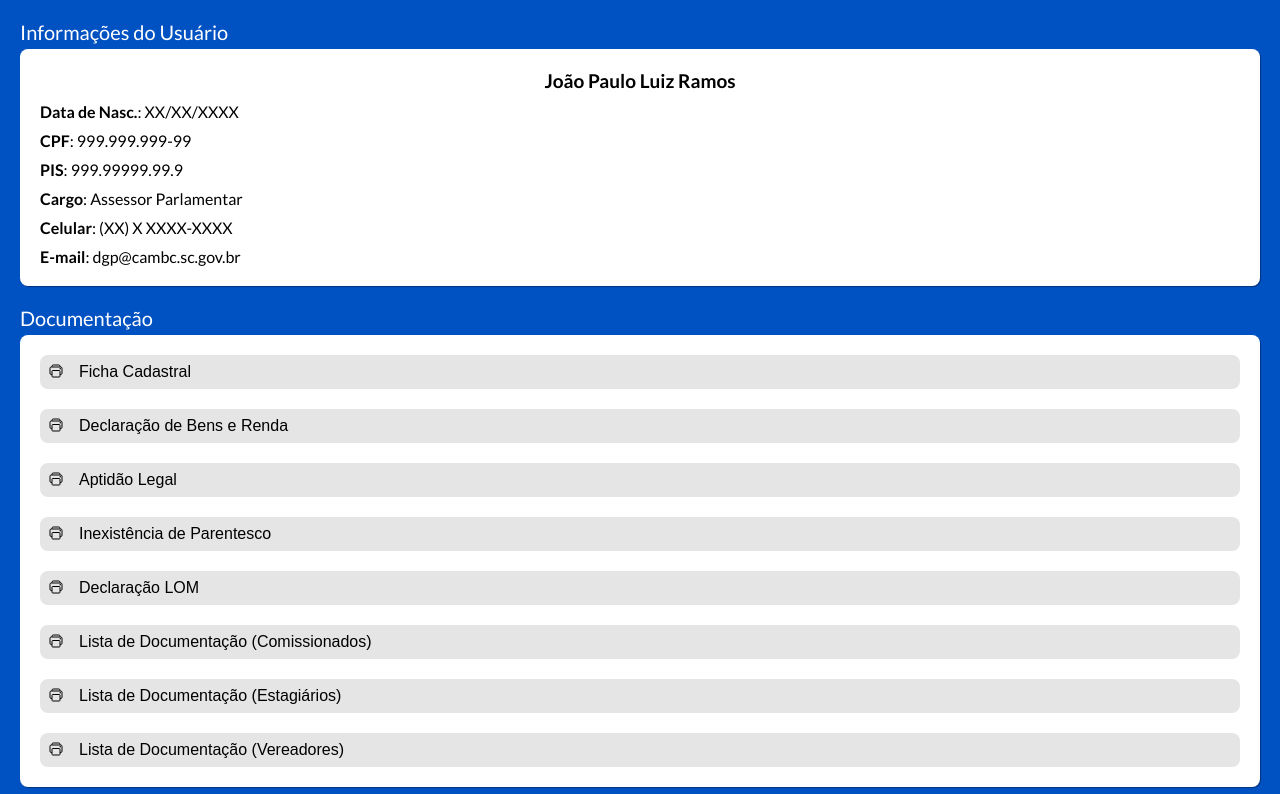
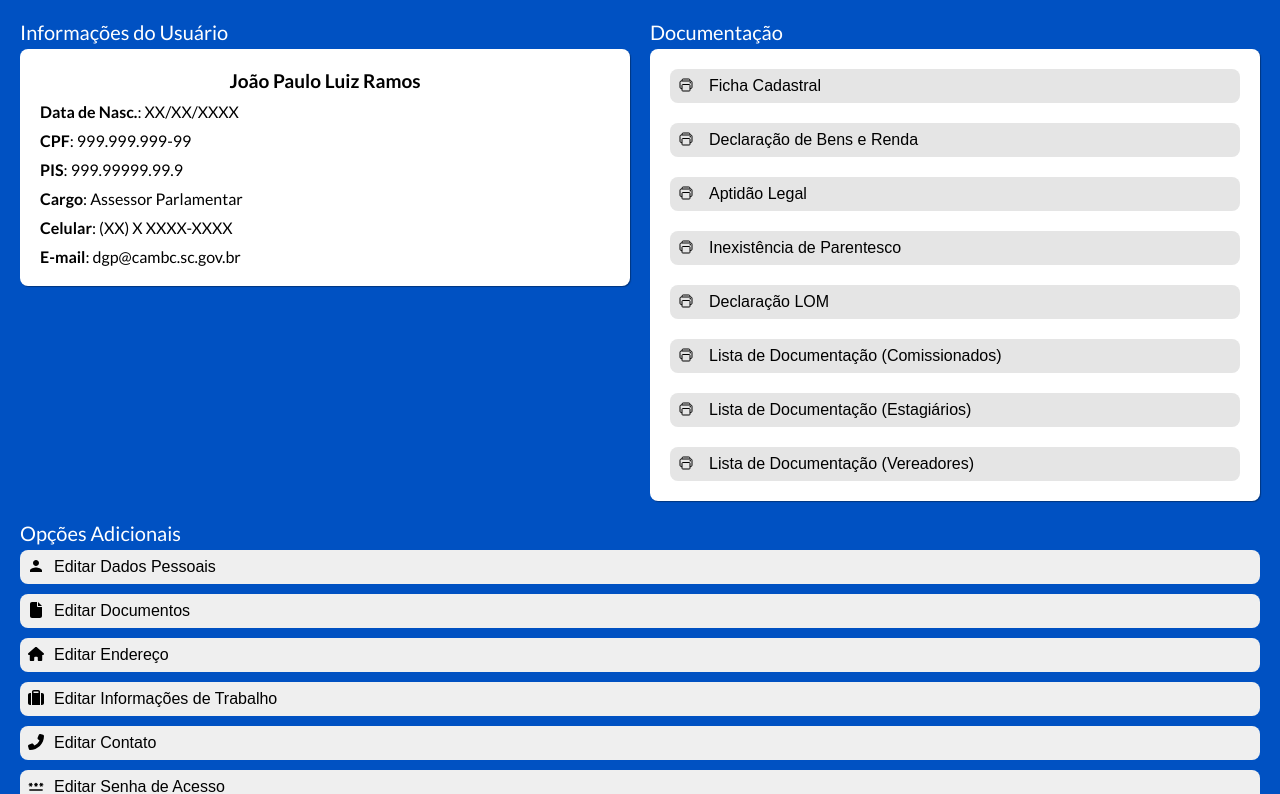
Before and after one commit to Departamento-de-Gestao-de-Pessoas-CVBC/AdmissaoDigital, a React (Vite) app: page /teste in a window 1280 px wide. Shown: the top 794 px of the page. Built offline with nearby package versions, Linux system fonts and the light colour scheme; sample sign-in values are in the browser's storage.

Commit message:
Finalizada a página de Informações do Usuário

```diff
--- a/src/pages/UserInformation/UserInformation.module.css
+++ b/src/pages/UserInformation/UserInformation.module.css
@@ -12,6 +12,7 @@
   display: flex;
   flex-direction: column;
   gap: 0.5rem;
+  grid-area: "summary";
 }
 
 .summaryTitle {
@@ -45,6 +46,7 @@
   display: flex;
   flex-direction: column;
   gap: 0.5rem;
+  grid-area: "documents";
 }
 
 .documentsTitle {
@@ -92,6 +94,7 @@
   display: flex;
   flex-direction: column;
   gap: 0.5rem;
+  grid-area: "additionalOptions";
 }
 
 .additionalTitle {
@@ -135,3 +138,45 @@
   cursor: pointer;
   box-shadow: 1px 1px 1px rgba(0, 0, 0, 0.342);
 }
+
+/* Estilos para Tablets */
+@media screen and (min-width: 900px) {
+  .container {
+    display: grid;
+    grid-template-areas:
+      "summary documents"
+      "additionalOptions additionalOptions";
+    grid-template-columns: 1fr 1fr;
+  }
+
+  .userSummary,
+  .documents {
+    flex-direction: column;
+    gap: 0.5rem;
+  }
+
+  .additionalOptions {
+    grid-area: additionalOptions;
+  }
+}
+
+@media screen and (min-width: 1870px) {
+  .summaryTitle,
+  .documentsTitle,
+  .additionalTitle {
+    font-size: 2.5rem;
+  }
+
+  .summaryCard {
+    font-size: 2rem;
+  }
+
+  .fullName {
+    font-size: 2.3rem;
+  }
+
+  .option,
+  .selection {
+    font-size: 2.1rem;
+  }
+}
```
